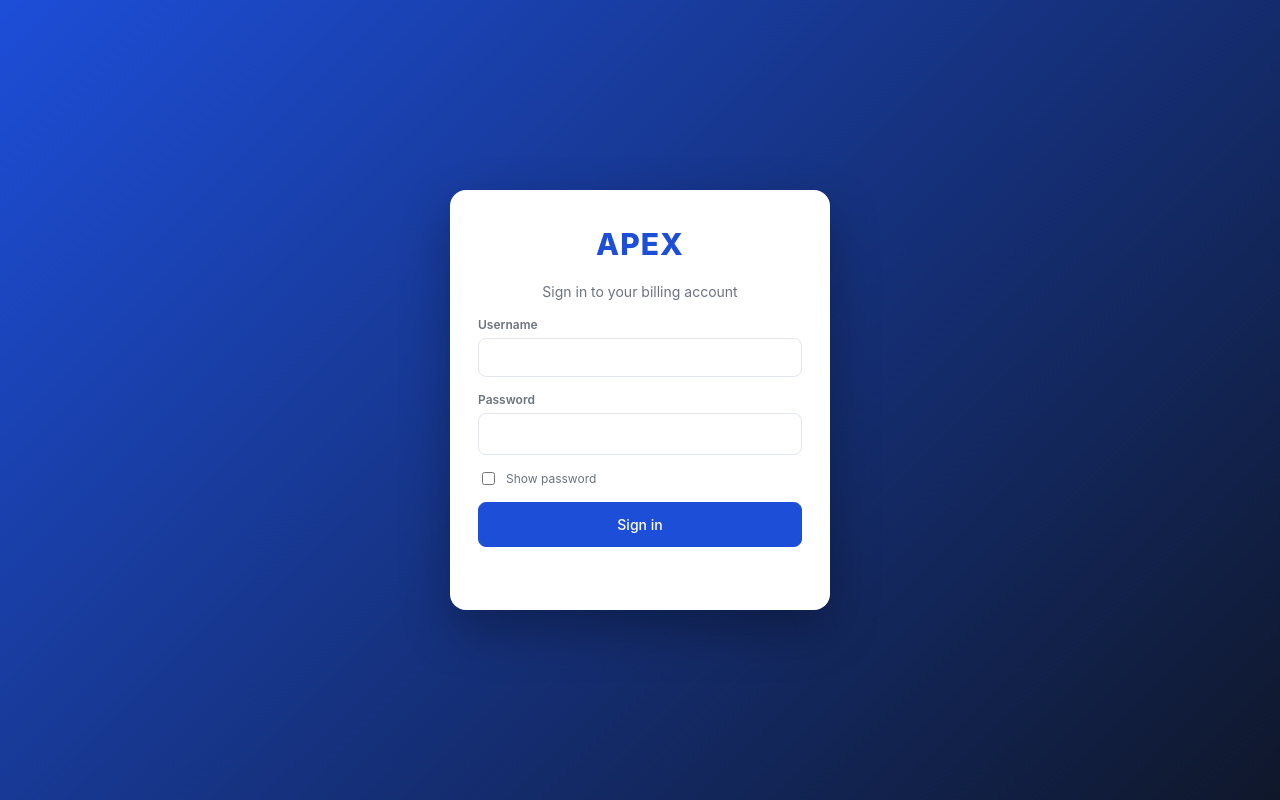
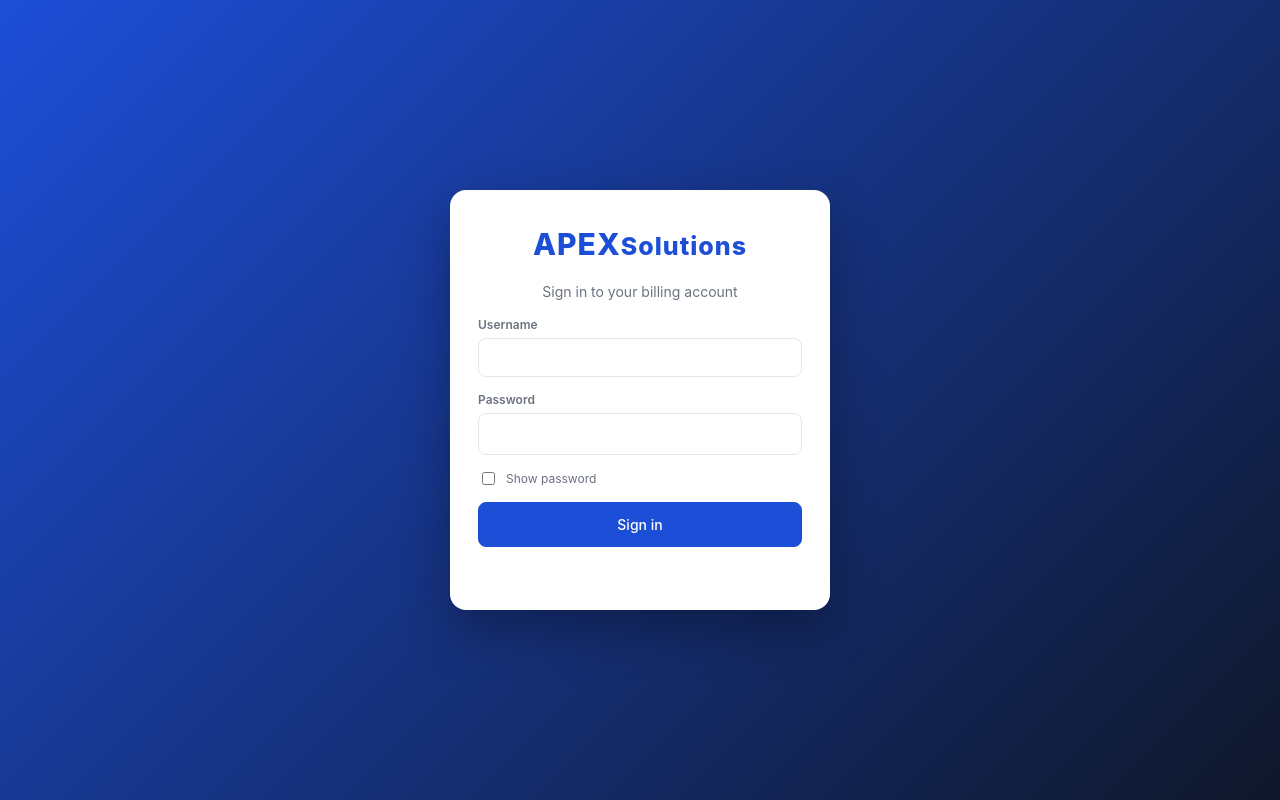
Before and after one commit to zaakoz9494-byte/apex, a plain HTML site: page index.html in a window 1280 px wide. Drawn offline with nearby package versions, Linux system fonts and the light colour scheme; no server answers.

Commit message:
Update index.html

```diff
--- a/index.html
+++ b/index.html
@@ -3,7 +3,7 @@
 <head>
 <meta charset="UTF-8">
 <meta name="viewport" content="width=device-width, initial-scale=1">
-<title>APEX · X-Ray Film Billing</title>
+<title>APEX Solutions · X-Ray Film Billing</title>
 <link rel="manifest" href="manifest.json">
 <meta name="theme-color" content="#1d4ed8">
 <link rel="stylesheet" href="style.css">
@@ -16,7 +16,7 @@ window.addEventListener('unhandledrejection',function(e){apexErr(e.reason&&e.rea
 </script>
 <section id="login" class="login hidden">
   <div class="login-card">
-    <div class="brand">APEX</div>
+    <div class="brand">APEX<small>Solutions</small></div>
     <p class="muted">Sign in to your billing account</p>
     <label>Username<input id="lUser" autocomplete="username"></label>
     <label>Password<input id="lPass" type="password" autocomplete="current-password"></label>
@@ -28,7 +28,7 @@ window.addEventListener('unhandledrejection',function(e){apexErr(e.reason&&e.rea
 
 <div id="app" class="app hidden">
   <aside id="side">
-    <div class="brand">APEX</div>
+    <div class="brand">APEX<small>Solutions</small></div>
     <nav id="nav"></nav>
     <button class="btn ghost" id="logout">Log out</button>
   </aside>
```
